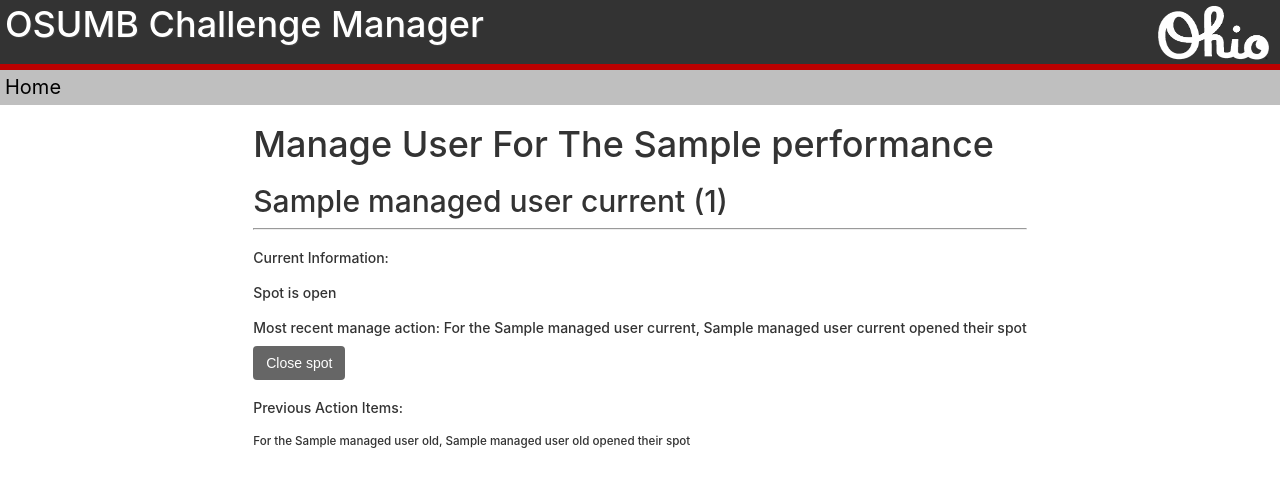
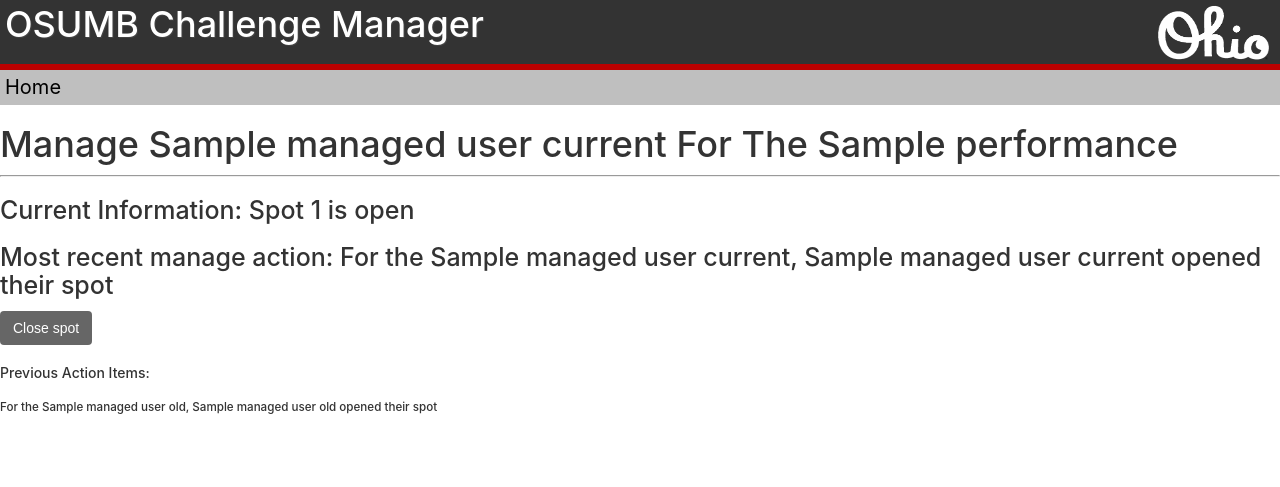
Before and after one commit to osumb/challenges, a Node server app: template views/users/individual-manage.handlebars in a window 1280 px wide. Shown: the top 487 px of the page. Run offline with Node 20, Linux system fonts and the light colour scheme; the template is opened without the code that fills it: most values are stand-ins (such as "Sample title", 1, 10 or a date in 2020); style sheets or scripts are compiled from the project's sources; some libraries are stand-ins or nearby versions.

Commit message:
Slight styling for individual user manage

```diff
--- a/public/style.scss
+++ b/public/style.scss
@@ -89,6 +89,7 @@
 @import './stylesheets/results/approve.scss';
 @import './stylesheets/results/evaluation.scss';
 @import './stylesheets/results/result-table.scss';
+@import './stylesheets/users/individual-manage.scss';
 @import './stylesheets/users/settings.scss';
 @import './stylesheets/users/show.scss';
 @import './stylesheets/users/show-admin.scss';
--- /dev/null
+++ b/public/stylesheets/users/individual-manage.scss
@@ -0,0 +1,9 @@
+.IndividualManage-userInfo {
+  font-size: 25px;
+}
+
+@media (max-width: 414px) {
+  .IndividualManage-userInfo {
+    font-size: 12px;
+  }
+}
--- a/views/index.js
+++ b/views/index.js
@@ -19,7 +19,7 @@
 
         return new Handlebars.SafeString(message);
       },
-      spotsIsOpen: (id, open) => new Handlebars.SafeString(`Spot ${id} ${open ? 'is' : 'isn\'t'} open`)
+      spotIsOpen: (id, open) => new Handlebars.SafeString(`Spot ${id} ${open ? 'is' : 'isn\'t'} open`)
     }
   }));
 };
--- a/views/users/individual-manage.handlebars
+++ b/views/users/individual-manage.handlebars
@@ -1,19 +1,16 @@
 <div class="IndividualManage {{ managedUserCurrent.nameNumber }} {{ managedUserCurrent.spotId }}">
   <div class="IndividualManage-title">
     {{#if performance }}
-      <h1 class="IndividualManage-performanceInfo {{performance.id}}">Manage User For The {{performance.name}}</h1>
-      <h2>{{ managedUserCurrent.name }} ({{ managedUserCurrent.spotId }})</h2>
+      <h1 class="IndividualManage-performanceInfo {{performance.id}}">Manage {{ managedUserCurrent.name }} For The {{performance.name}}</h1>
       <hr />
     {{else}}
-      <h1 class="IndividualManage-performanceInfo">Manage User</h1>
-      <h2>{{ managedUserCurrent.name }} ({{ managedUserCurrent.spotId }})</h2>
+      <h1 class="IndividualManage-performanceInfo">Manage {{ managedUserCurrent.name }}</h1>
       <h2>There is currently no upcoming performance, so no user management can take place</h2>
       <hr />
     {{/if}}
   </div>
   <div class="IndividualManage-userInfo">
-    <h4>Current Information:</h4>
-    <h4>{{spotsIsOpen "" managedUserCurrent.spotOpen }}</h4>
+    <h4>Current Information: {{spotIsOpen managedUserCurrent.spotId managedUserCurrent.spotOpen }}</h4>
     <h4>Most recent manage action:
       {{usersIndividualManageActionItem managedUserCurrent.name managedUserCurrent.performanceName managedUserCurrent.reason managedUserCurrent.voluntary}}
     </h4>
```
